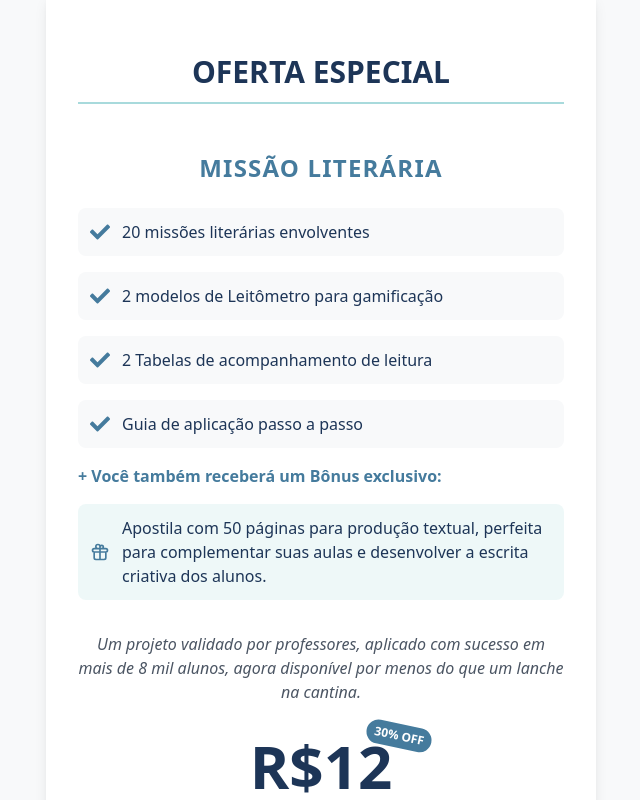
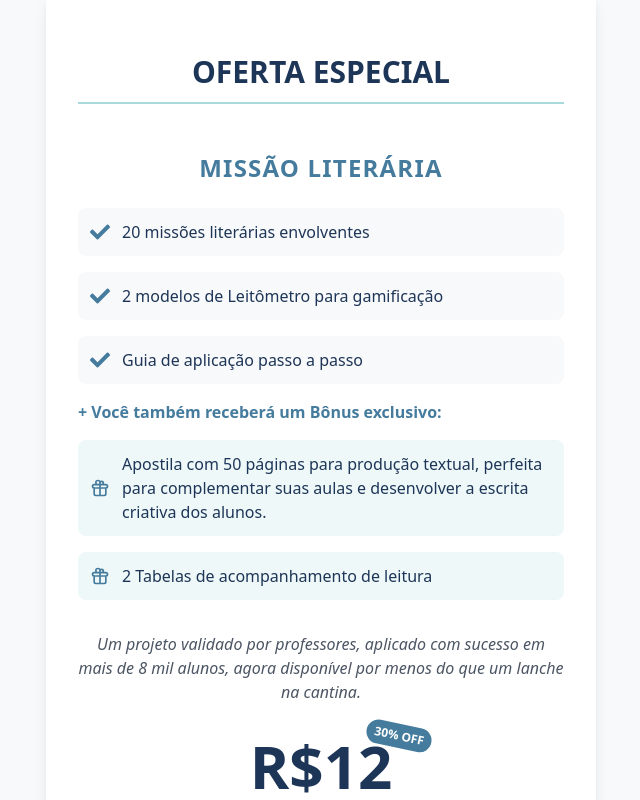
Before and after one commit to tjgontijo/prof-didatica, a Next.js app: page /projeto-literario in a window 1280 px wide. Shown: the part 1676-2476 px from the top of the page, without its empty margins (319-959 px from the left). Built offline with nearby package versions, Linux system fonts and the light colour scheme.

Commit message:
Update page.tsx

```diff
--- a/src/app/projeto-literario/page.tsx
+++ b/src/app/projeto-literario/page.tsx
@@ -138,10 +138,6 @@ export default function Page() {
                 </li>
                 <li className="flex items-start gap-3 p-3 rounded-lg bg-[#f8f9fa]">
                   <FaCheck className="w-5 h-5 text-[#457B9D] mt-0.5 flex-shrink-0" />
-                  <span className="font-medium text-[#1D3557]">2 Tabelas de acompanhamento de leitura</span>
-                </li>
-                <li className="flex items-start gap-3 p-3 rounded-lg bg-[#f8f9fa]">
-                  <FaCheck className="w-5 h-5 text-[#457B9D] mt-0.5 flex-shrink-0" />
                   <span className="font-medium text-[#1D3557]">Guia de aplicação passo a passo</span>
                 </li>
 
@@ -154,6 +150,12 @@ export default function Page() {
                     <path strokeLinecap="round" strokeLinejoin="round" strokeWidth="2" d="M12 8v13m0-13V6a2 2 0 112 2h-2zm0 0V5.5A2.5 2.5 0 109.5 8H12zm-7 4h14M5 12a2 2 0 110-4h14a2 2 0 110 4M5 12v7a2 2 0 002 2h10a2 2 0 002-2v-7" />
                   </svg>
                   <span className="font-medium text-[#1D3557] text-left">Apostila com 50 páginas para produção textual, perfeita para complementar suas aulas e desenvolver a escrita criativa dos alunos.</span>
+                </li>
+                <li className="flex items-center gap-3 p-3 rounded-lg bg-[#a8dadc]/20">
+                  <svg className="w-5 h-5 text-[#457B9D] flex-shrink-0" fill="none" stroke="currentColor" viewBox="0 0 24 24">
+                    <path strokeLinecap="round" strokeLinejoin="round" strokeWidth="2" d="M12 8v13m0-13V6a2 2 0 112 2h-2zm0 0V5.5A2.5 2.5 0 109.5 8H12zm-7 4h14M5 12a2 2 0 110-4h14a2 2 0 110 4M5 12v7a2 2 0 002 2h10a2 2 0 002-2v-7" />
+                  </svg>
+                  <span className="font-medium text-[#1D3557] text-left">2 Tabelas de acompanhamento de leitura</span>
                 </li>
               </ul>
 
```
